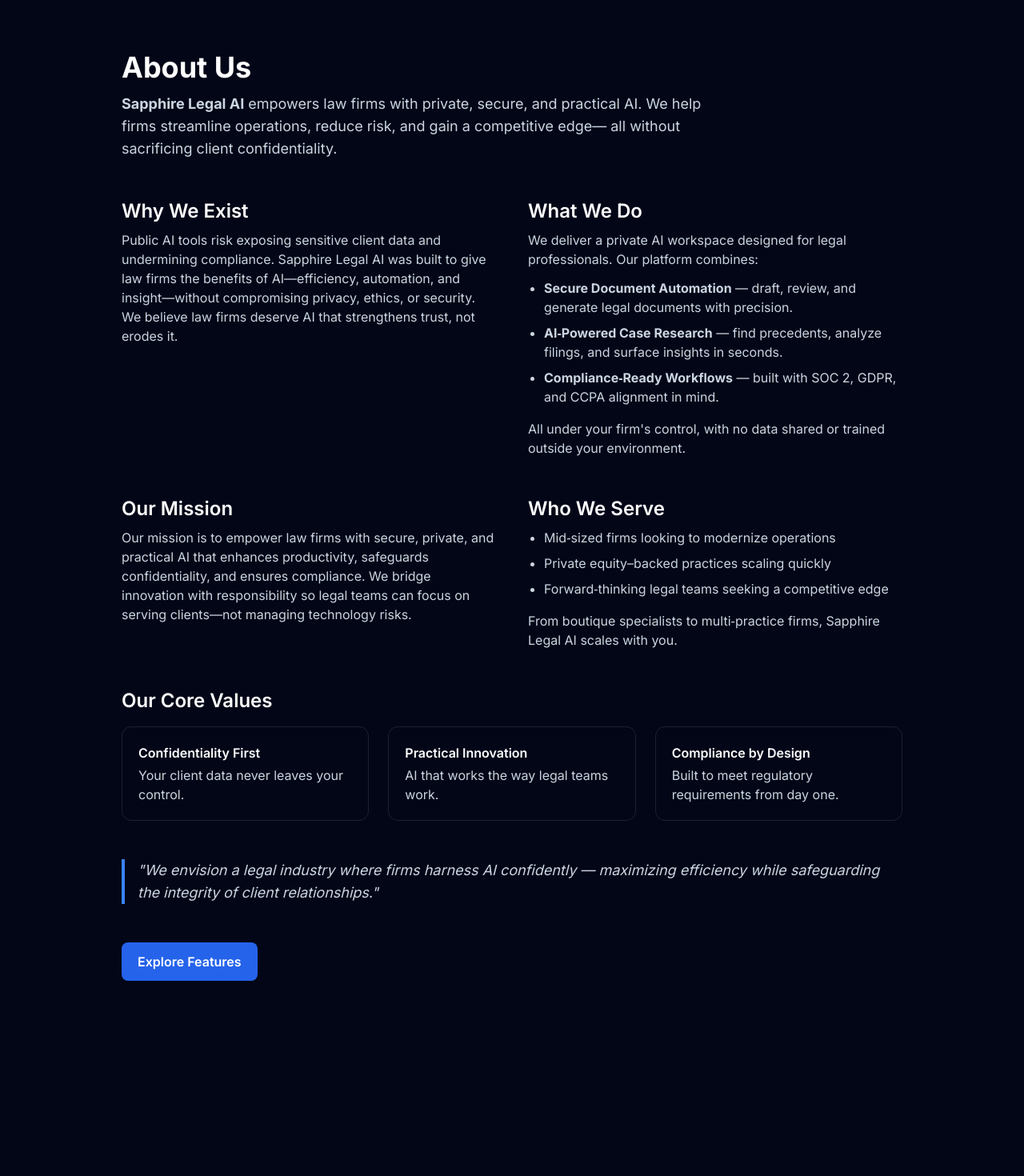
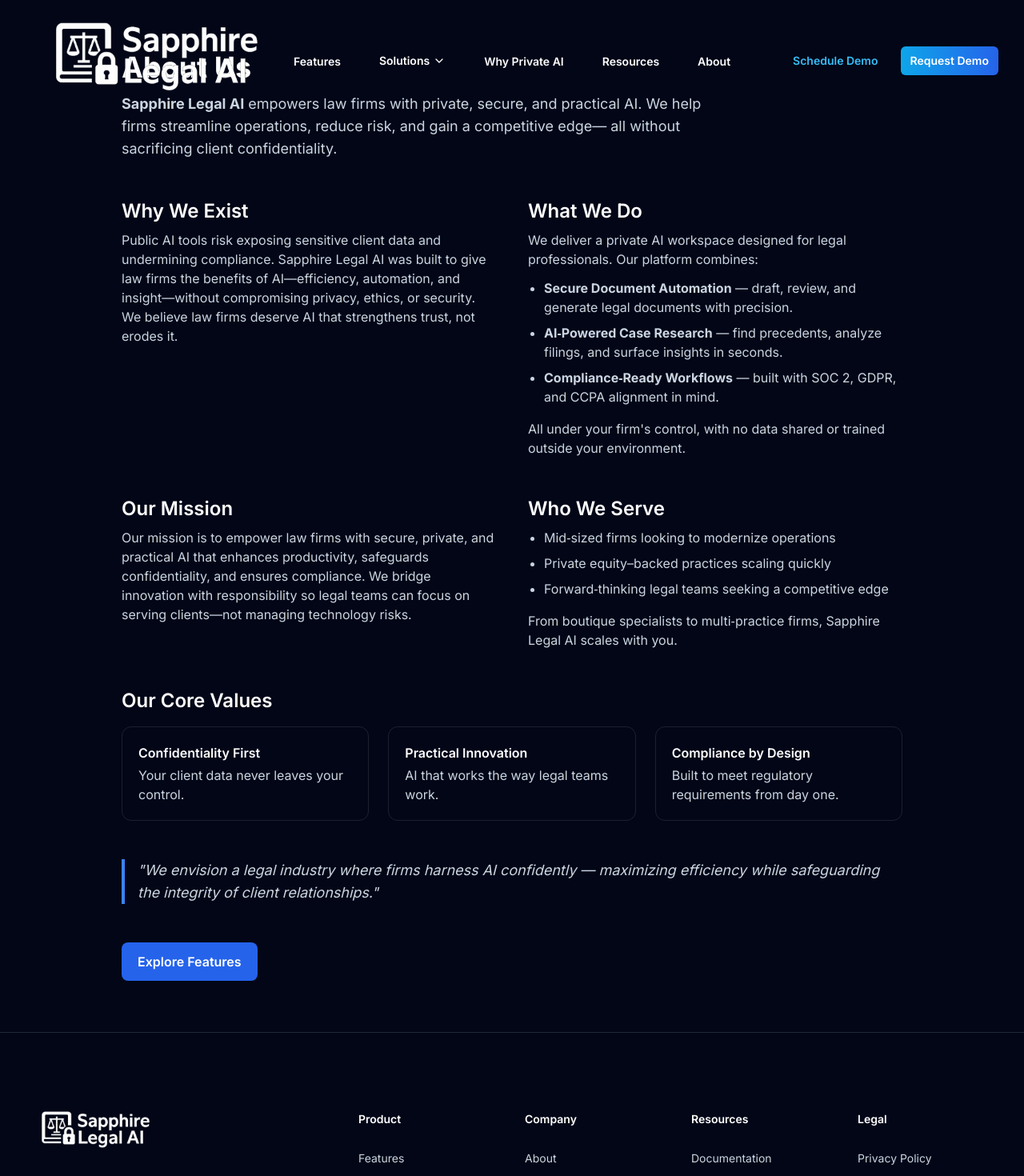
Before and after one commit to crampedTurtle/legalai_site, a Next.js app: page /about in a window 1280 px wide. Shown: the top 1470 px of the page at 80% size. Before the commit the page ends 1290 px from the top, so only its background shows below. Built offline with nearby package versions, Linux system fonts and the light colour scheme.

Commit message:
Add standard header and footer to /about page for consistency

```diff
--- a/app/about/page.tsx
+++ b/app/about/page.tsx
@@ -1,4 +1,6 @@
 import { Metadata } from 'next'
+import { Header } from '@/components/layout/Header'
+import { Footer } from '@/components/layout/Footer'
 
 export const metadata: Metadata = {
   title: 'About Us | Sapphire Legal AI',
@@ -8,7 +10,9 @@
 
 export default function AboutPage() {
   return (
-    <main className='mx-auto max-w-5xl px-6 py-16'>
+    <>
+      <Header />
+      <main className='mx-auto max-w-5xl px-6 py-16'>
       <header className='mb-12'>
         <h1 className='text-4xl font-bold mb-3'>About Us</h1>
         <p className='text-lg text-slate-300 max-w-3xl'>
@@ -100,6 +104,8 @@
           Explore Features
         </a>
       </section>
-    </main>
+      </main>
+      <Footer />
+    </>
   )
 }
```
